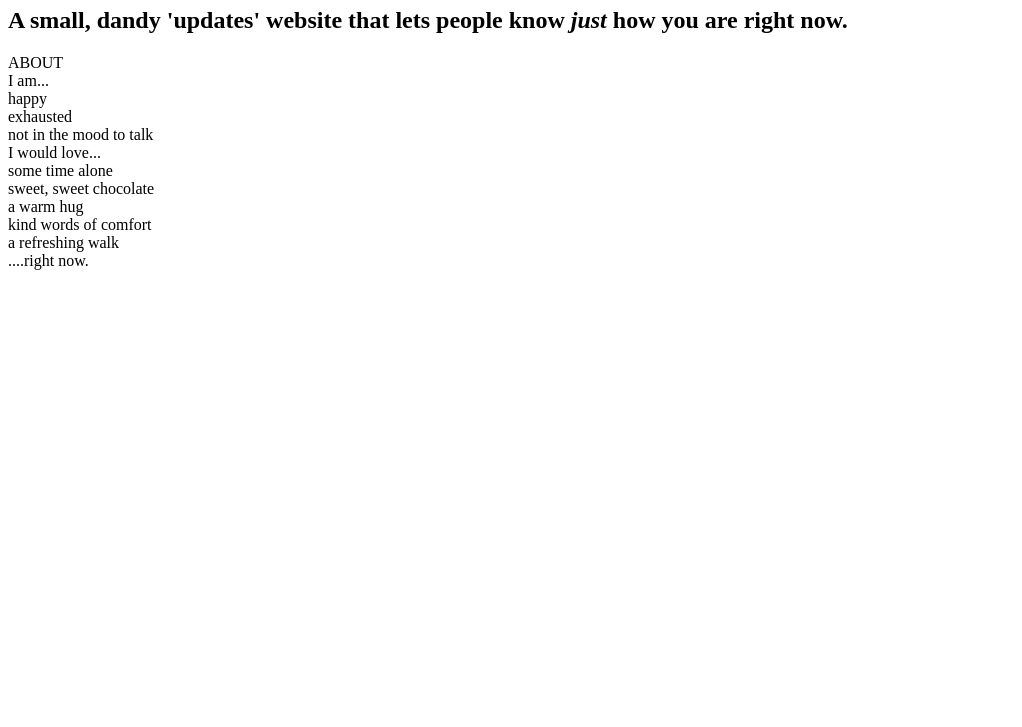
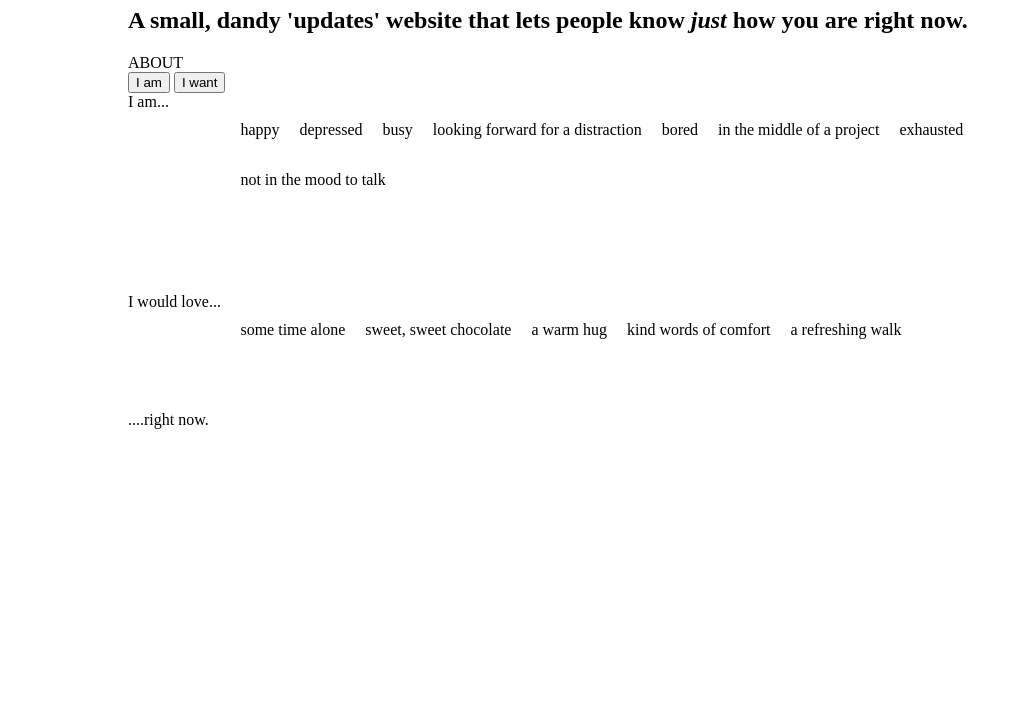
Before and after one commit to haesookim/today-i-am, a plain HTML site: page index.html in a window 1280 px wide. Shown: the part 73-800 px from the top of the page, without its empty margins (0-1022 px from the left). Drawn offline with Linux system fonts and the light colour scheme.

Commit message:
added style.css, basic layouts altered

```diff
--- a/index.html
+++ b/index.html
@@ -5,10 +5,8 @@
     <meta name="description"
         content="A small, dandy 'updates' website that lets people know just how you are right now.">
     <meta charset="utf-8">
-
+    <link href="style.css" type="text/css" rel="stylesheet">
     <html dir="ltr">
-
-    </html>
 </head>
 
 <body>
@@ -20,17 +18,26 @@
     </header>
 
     <main>
-        <div class="container">
-            <div class="starter" id="status">I am...</div>
+        <div class="button-wrapper">
+            <button id="status">I am</button>
+            <button id="request">I want</button>
+        </div>
+        <div class="container" id="status">
+            <div class="starter">I am...</div>
 
             <div class="description">
                 <div class="word-choice">happy</div>
+                <div class="word-choice">depressed</div>
+                <div class="word-choice">busy</div>
+                <div class="word-choice">looking forward for a distraction</div>
+                <div class="word-choice">bored</div>
+                <div class="word-choice">in the middle of a project</div>
                 <div class="word-choice">exhausted</div>
                 <div class="word-choice">not in the mood to talk</div>
             </div>
         </div>
-        <div class="container">
-            <div class="starter" id="request">I would love...</div>
+        <div class="container" id="request">
+            <div class="starter">I would love...</div>
 
             <div class="description">
                 <div class="word-choice">some time alone</div>
--- /dev/null
+++ b/style.css
@@ -0,0 +1,22 @@
+body{
+    width: 80%;
+    margin: 0 auto;
+}
+
+.container{
+
+    height: 200px;
+}
+
+.description{
+    height: 100px;
+    width: 80%;
+    margin: 0 auto;
+}
+
+.word-choice{
+    float: left;
+    width: fit-content;
+    height: 30px;
+    padding: 10px;
+}
```
